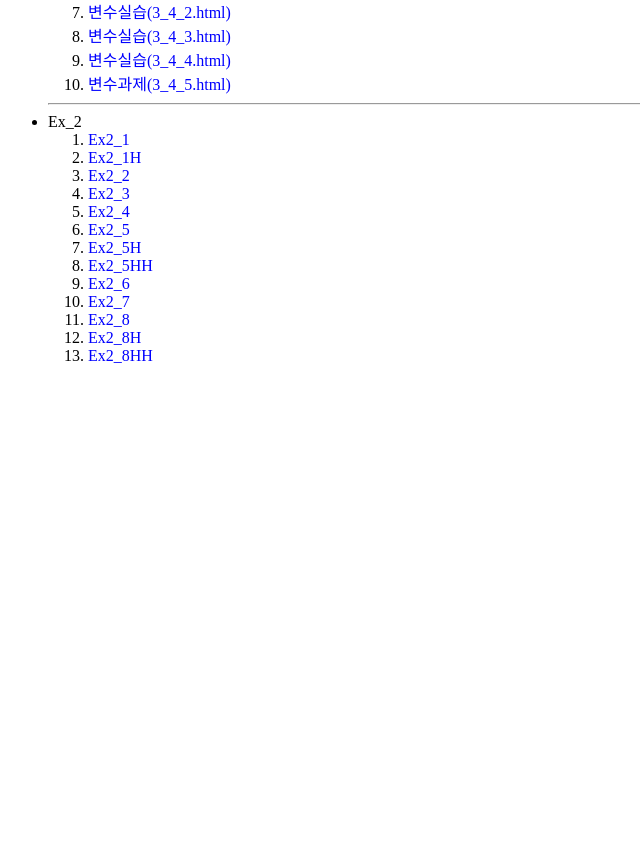
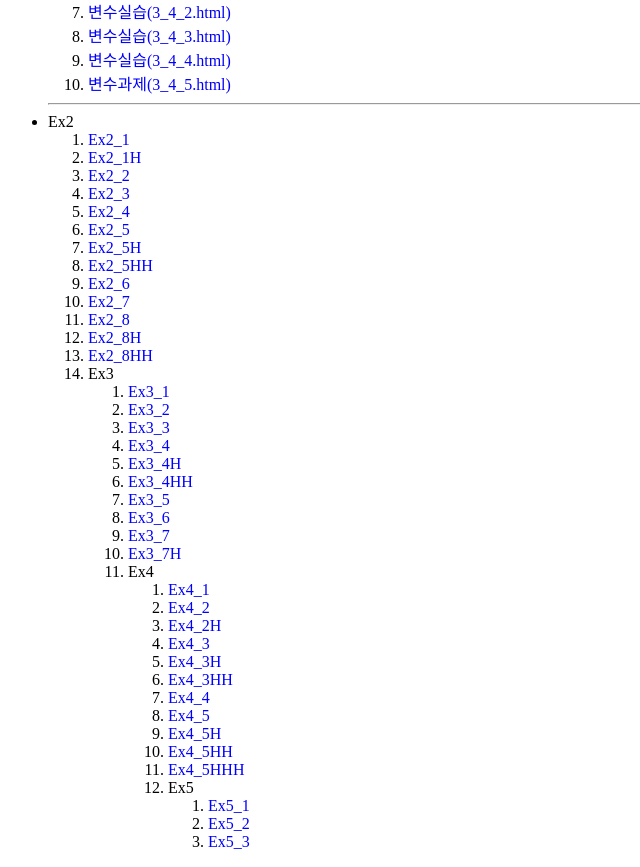
Before and after one commit to hyoeunkimhh/hyoeunkimhh.github.io, a plain HTML site: page index.html in a window 1280 px wide. Shown: the part 430-1297 px from the top of the page, without its empty margins (0-640 px from the left). Before the commit the page ends 811 px from the top, so only its background shows below. Drawn offline with Linux system fonts and the light colour scheme.

Commit message:
Update index.html

```diff
--- a/index.html
+++ b/index.html
@@ -33,7 +33,7 @@
   <li><a href=https://hyoeunkimhh.github.io/java/3_4_4.html>변수실습(3_4_4.html)</a></li>
   <li><a href=https://hyoeunkimhh.github.io/java/3_4_5.html>변수과제(3_4_5.html)</a></li>
   </ol><hr/>
-  <li> Ex_2 </li>
+  <li> Ex2 </li>
   <ol>
   <li><a href=https://hyoeunkimhh.github.io/java/Ex2_1.html>Ex2_1</a></li>
   <li><a href=https://hyoeunkimhh.github.io/java/Ex2_1H.html>Ex2_1H</a></li>
@@ -48,5 +48,37 @@
   <li><a href=https://hyoeunkimhh.github.io/java/Ex2_8.html>Ex2_8</a></li>
   <li><a href=https://hyoeunkimhh.github.io/java/Ex2_8H.html>Ex2_8H</a></li>
   <li><a href=https://hyoeunkimhh.github.io/java/Ex2_8HH.html>Ex2_8HH</a></li>
+  <li> Ex3 </li>
+  <ol>
+  <li><a href=https://hyoeunkimhh.github.io/java/Ex3_1.html>Ex3_1</a></li>
+    <li><a href=https://hyoeunkimhh.github.io/java/Ex3_2.html>Ex3_2</a></li>
+    <li><a href=https://hyoeunkimhh.github.io/java/Ex3_3.html>Ex3_3</a></li>
+    <li><a href=https://hyoeunkimhh.github.io/java/Ex3_4.html>Ex3_4</a></li>
+    <li><a href=https://hyoeunkimhh.github.io/java/Ex3_4H.html>Ex3_4H</a></li>
+    <li><a href=https://hyoeunkimhh.github.io/java/Ex3_4HH.html>Ex3_4HH</a></li>
+    <li><a href=https://hyoeunkimhh.github.io/java/Ex3_5.html>Ex3_5</a></li>
+    <li><a href=https://hyoeunkimhh.github.io/java/Ex3_6.html>Ex3_6</a></li>
+    <li><a href=https://hyoeunkimhh.github.io/java/Ex3_7.html>Ex3_7</a></li>
+    <li><a href=https://hyoeunkimhh.github.io/java/Ex3_7H.html>Ex3_7H</a></li>
+  <li> Ex4 </li>
+  <ol>
+    <li><a href=https://hyoeunkimhh.github.io/java/Ex4_1.html>Ex4_1</a></li>
+    <li><a href=https://hyoeunkimhh.github.io/java/Ex4_2.html>Ex4_2</a></li>
+    <li><a href=https://hyoeunkimhh.github.io/java/Ex4_2H.html>Ex4_2H</a></li>
+    <li><a href=https://hyoeunkimhh.github.io/java/Ex4_3.html>Ex4_3</a></li>
+    <li><a href=https://hyoeunkimhh.github.io/java/Ex4_3H.html>Ex4_3H</a></li>
+    <li><a href=https://hyoeunkimhh.github.io/java/Ex4_3HH.html>Ex4_3HH</a></li>
+    <li><a href=https://hyoeunkimhh.github.io/java/Ex4_4.html>Ex4_4</a></li>
+    <li><a href=https://hyoeunkimhh.github.io/java/Ex4_5.html>Ex4_5</a></li>
+    <li><a href=https://hyoeunkimhh.github.io/java/Ex4_5H.html>Ex4_5H</a></li>
+    <li><a href=https://hyoeunkimhh.github.io/java/Ex4_5HH.html>Ex4_5HH</a></li>
+    <li><a href=https://hyoeunkimhh.github.io/java/Ex4_5HHH.html>Ex4_5HHH</a></li>
+  <li> Ex5 </li>
+  <ol>
+    <li><a href=https://hyoeunkimhh.github.io/java/Ex5_1.html>Ex5_1</a></li>
+    <li><a href=https://hyoeunkimhh.github.io/java/Ex5_2.html>Ex5_2</a></li>
+    <li><a href=https://hyoeunkimhh.github.io/java/Ex5_3.html>Ex5_3</a></li>
+
+
 </ul>
 </body></html>
```
